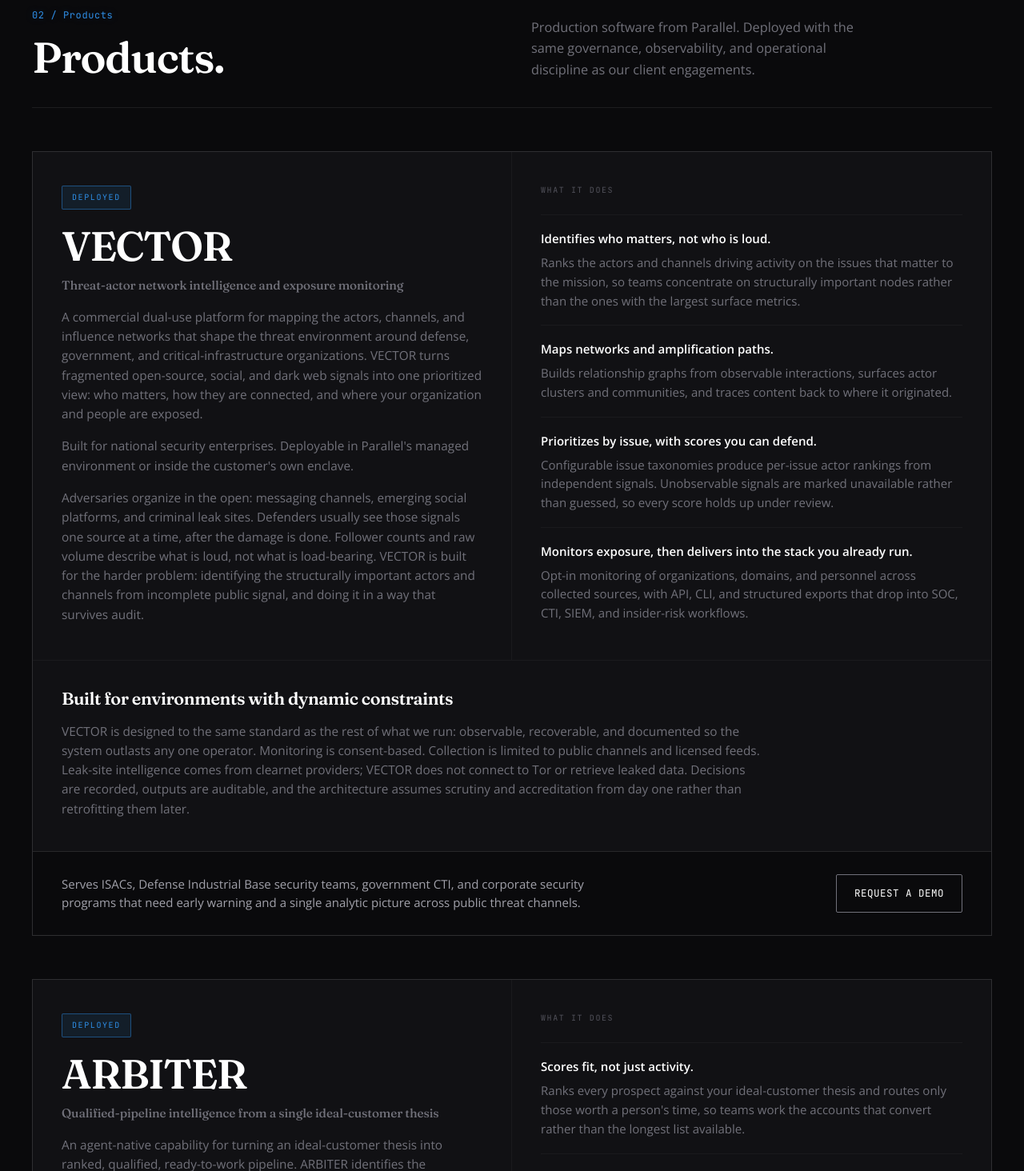
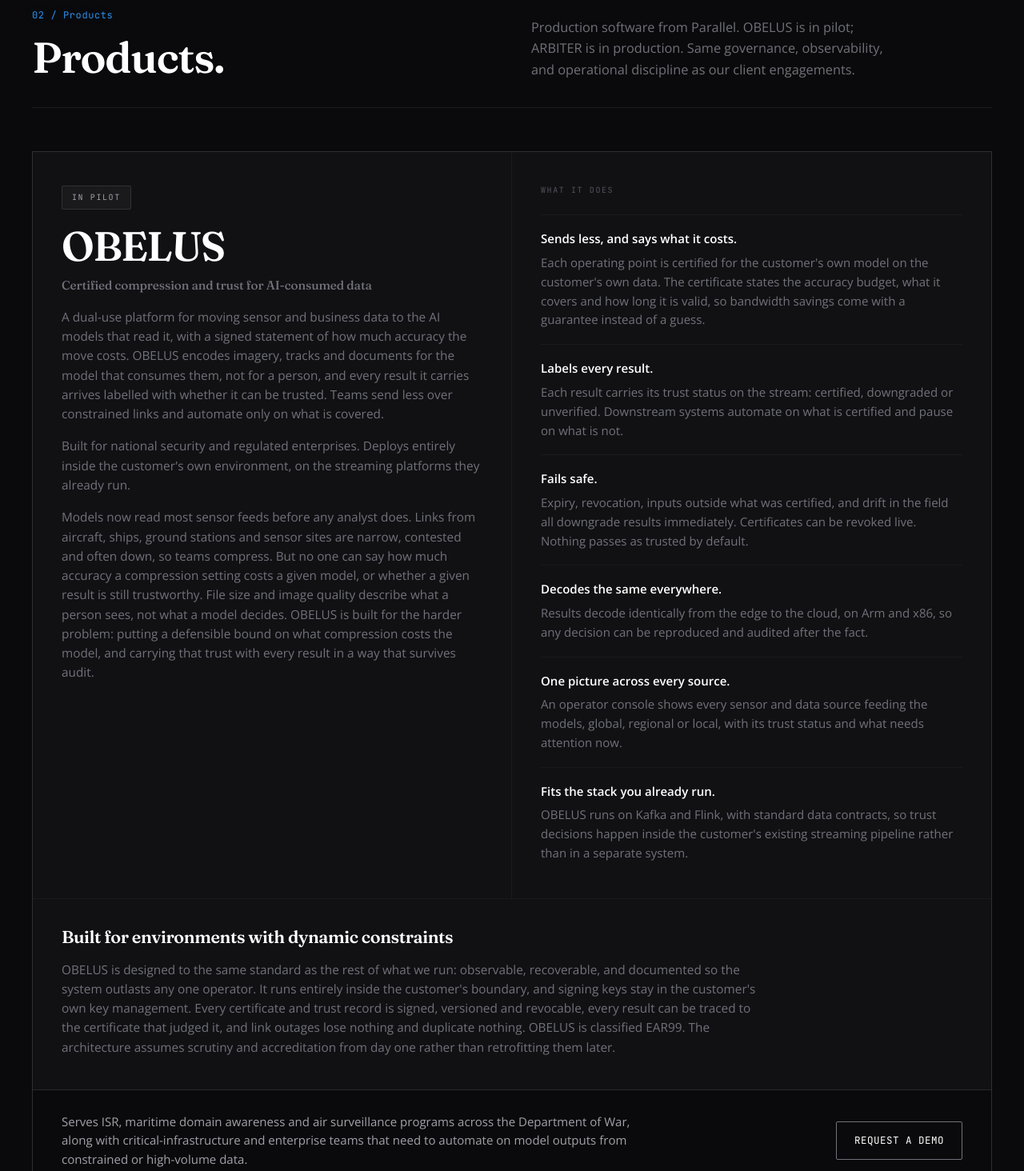
Before and after one commit to ParallelLLC/parallel-site, a plain HTML site: page index.html in a window 1280 px wide. Shown: the part 2183-3647 px from the top of the page at 80% size. Drawn offline with nearby package versions, Linux system fonts and the light colour scheme.

Commit message:
Replace VECTOR with OBELUS as the lead product.
Positions certified compression and trust for AI-consumed data in pilot ahead of ARBITER in production.

Co-authored-by: Cursor <cursoragent@cursor.com>

```diff
--- a/assets/styles.css
+++ b/assets/styles.css
@@ -142,6 +142,7 @@
   .product-top{display:grid;grid-template-columns:1fr 1fr;gap:0}
   .product-intro{padding:40px 36px 44px;border-right:1px solid var(--line-soft)}
   .product-status{font-family:var(--fm);font-size:10px;letter-spacing:.16em;text-transform:uppercase;color:var(--signal);background:var(--signal-soft);border:1px solid var(--signal-border);padding:6px 12px;border-radius:2px;display:inline-block}
+  .product-status--pilot{color:var(--steel-bright);background:var(--steel-soft-bg);border-color:var(--steel-soft-border)}
   .product-name{font-family:var(--fd);font-weight:600;font-size:clamp(2.2rem,4vw,3.2rem);letter-spacing:-.03em;line-height:1.02;margin:20px 0 10px}
   .product-tagline{font-family:var(--fd);font-weight:500;font-size:1.22rem;color:var(--ink-2);letter-spacing:-.01em;line-height:1.35;margin-bottom:22px}
   .product-audience{font-size:.98rem;color:var(--ink-soft);line-height:1.58;margin-bottom:18px}
--- a/index.html
+++ b/index.html
@@ -9,7 +9,7 @@
 <link rel="preconnect" href="https://fonts.googleapis.com" />
 <link rel="preconnect" href="https://fonts.gstatic.com" crossorigin />
 <link href="https://fonts.googleapis.com/css2?family=Fraunces:ital,opsz,wght@0,9..144,500;0,9..144,600;0,9..144,700;1,9..144,500;1,9..144,600&family=JetBrains+Mono:wght@400;500&family=Open+Sans:ital,wght@0,400;0,500;0,600;0,700;1,400&display=swap" rel="stylesheet" />
-<link rel="stylesheet" href="assets/styles.css?v=20" />
+<link rel="stylesheet" href="assets/styles.css?v=21" />
 </head>
 <body>
 
@@ -93,35 +93,37 @@
     <div class="wrap">
       <div class="sec-head reveal">
         <div><span class="sec-no">02 / Products</span><h2 class="title">Products.</h2></div>
-        <div class="desc">Production software from Parallel. Deployed with the same governance, observability, and operational discipline as our client engagements.</div>
+        <div class="desc">Production software from Parallel. OBELUS is in pilot; ARBITER is in production. Same governance, observability, and operational discipline as our client engagements.</div>
       </div>
       <article class="product-card reveal" style="transition-delay:.08s">
         <div class="product-top">
           <div class="product-intro">
-            <span class="product-status">Deployed</span>
-            <h3 class="product-name">VECTOR</h3>
-            <p class="product-tagline">Threat-actor network intelligence and exposure monitoring</p>
-            <p>A commercial dual-use platform for mapping the actors, channels, and influence networks that shape the threat environment around defense, government, and critical-infrastructure organizations. VECTOR turns fragmented open-source, social, and dark web signals into one prioritized view: who matters, how they are connected, and where your organization and people are exposed.</p>
-            <p>Built for national security enterprises. Deployable in Parallel's managed environment or inside the customer's own enclave.</p>
-            <p>Adversaries organize in the open: messaging channels, emerging social platforms, and criminal leak sites. Defenders usually see those signals one source at a time, after the damage is done. Follower counts and raw volume describe what is loud, not what is load-bearing. VECTOR is built for the harder problem: identifying the structurally important actors and channels from incomplete public signal, and doing it in a way that survives audit.</p>
+            <span class="product-status product-status--pilot">In pilot</span>
+            <h3 class="product-name">OBELUS</h3>
+            <p class="product-tagline">Certified compression and trust for AI-consumed data</p>
+            <p>A dual-use platform for moving sensor and business data to the AI models that read it, with a signed statement of how much accuracy the move costs. OBELUS encodes imagery, tracks and documents for the model that consumes them, not for a person, and every result it carries arrives labelled with whether it can be trusted. Teams send less over constrained links and automate only on what is covered.</p>
+            <p>Built for national security and regulated enterprises. Deploys entirely inside the customer's own environment, on the streaming platforms they already run.</p>
+            <p>Models now read most sensor feeds before any analyst does. Links from aircraft, ships, ground stations and sensor sites are narrow, contested and often down, so teams compress. But no one can say how much accuracy a compression setting costs a given model, or whether a given result is still trustworthy. File size and image quality describe what a person sees, not what a model decides. OBELUS is built for the harder problem: putting a defensible bound on what compression costs the model, and carrying that trust with every result in a way that survives audit.</p>
           </div>
           <div class="product-caps">
             <div class="product-caps-head">What it does</div>
             <ul class="product-cap-list">
-              <li><strong>Identifies who matters, not who is loud.</strong> Ranks the actors and channels driving activity on the issues that matter to the mission, so teams concentrate on structurally important nodes rather than the ones with the largest surface metrics.</li>
-              <li><strong>Maps networks and amplification paths.</strong> Builds relationship graphs from observable interactions, surfaces actor clusters and communities, and traces content back to where it originated.</li>
-              <li><strong>Prioritizes by issue, with scores you can defend.</strong> Configurable issue taxonomies produce per-issue actor rankings from independent signals. Unobservable signals are marked unavailable rather than guessed, so every score holds up under review.</li>
-              <li><strong>Monitors exposure, then delivers into the stack you already run.</strong> Opt-in monitoring of organizations, domains, and personnel across collected sources, with API, CLI, and structured exports that drop into SOC, CTI, SIEM, and insider-risk workflows.</li>
+              <li><strong>Sends less, and says what it costs.</strong> Each operating point is certified for the customer's own model on the customer's own data. The certificate states the accuracy budget, what it covers and how long it is valid, so bandwidth savings come with a guarantee instead of a guess.</li>
+              <li><strong>Labels every result.</strong> Each result carries its trust status on the stream: certified, downgraded or unverified. Downstream systems automate on what is certified and pause on what is not.</li>
+              <li><strong>Fails safe.</strong> Expiry, revocation, inputs outside what was certified, and drift in the field all downgrade results immediately. Certificates can be revoked live. Nothing passes as trusted by default.</li>
+              <li><strong>Decodes the same everywhere.</strong> Results decode identically from the edge to the cloud, on Arm and x86, so any decision can be reproduced and audited after the fact.</li>
+              <li><strong>One picture across every source.</strong> An operator console shows every sensor and data source feeding the models, global, regional or local, with its trust status and what needs attention now.</li>
+              <li><strong>Fits the stack you already run.</strong> OBELUS runs on Kafka and Flink, with standard data contracts, so trust decisions happen inside the customer's existing streaming pipeline rather than in a separate system.</li>
             </ul>
           </div>
         </div>
         <div class="product-standards">
           <h4>Built for environments with dynamic constraints</h4>
-          <p>VECTOR is designed to the same standard as the rest of what we run: observable, recoverable, and documented so the system outlasts any one operator. Monitoring is consent-based. Collection is limited to public channels and licensed feeds. Leak-site intelligence comes from clearnet providers; VECTOR does not connect to Tor or retrieve leaked data. Decisions are recorded, outputs are auditable, and the architecture assumes scrutiny and accreditation from day one rather than retrofitting them later.</p>
+          <p>OBELUS is designed to the same standard as the rest of what we run: observable, recoverable, and documented so the system outlasts any one operator. It runs entirely inside the customer's boundary, and signing keys stay in the customer's own key management. Every certificate and trust record is signed, versioned and revocable, every result can be traced to the certificate that judged it, and link outages lose nothing and duplicate nothing. OBELUS is classified EAR99. The architecture assumes scrutiny and accreditation from day one rather than retrofitting them later.</p>
         </div>
         <div class="product-foot">
-          <p>Serves ISACs, Defense Industrial Base security teams, government CTI, and corporate security programs that need early warning and a single analytic picture across public threat channels.</p>
-          <a href="#contact" class="btn btn-solid">Request a demo</a>
+          <p>Serves ISR, maritime domain awareness and air surveillance programs across the Department of War, along with critical-infrastructure and enterprise teams that need to automate on model outputs from constrained or high-volume data.</p>
+          <a class="btn btn-solid" href="#contact">Request a demo</a>
         </div>
       </article>
       <article class="product-card reveal" style="transition-delay:.12s">
```
